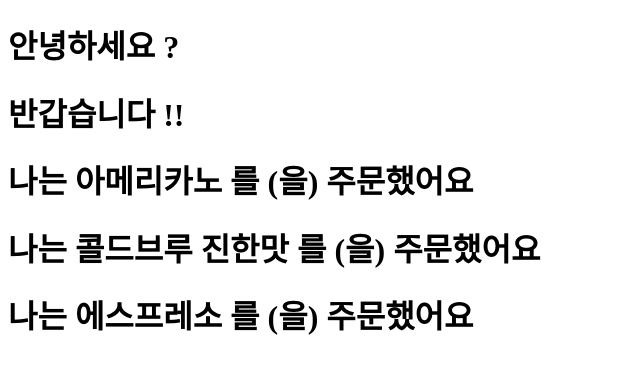
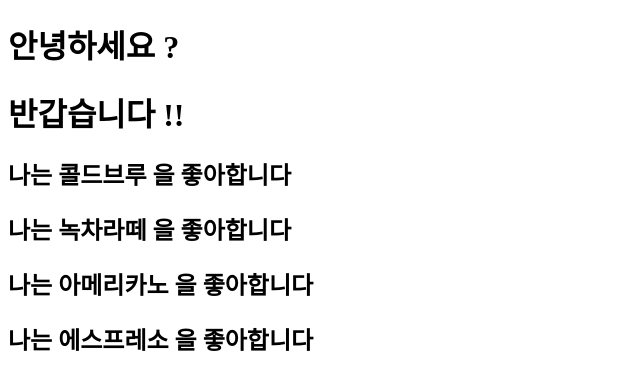
Before and after one commit to ksm0207/My_ReactWeb, a React (Create React App) app in the folder app/: page / in a window 1280 px wide. Shown: the top 390 px of the page, without its empty margins (0-640 px from the left). Built offline with nearby package versions, Linux system fonts and the light colour scheme.

Commit message:
Update App.js

```diff
--- a/app/src/App.js
+++ b/app/src/App.js
@@ -1,22 +1,23 @@
 import React from "react"
 
 
-function Coffee({coffee_menu}){
+function Coffee({name}){
+  return (
+    <h2>나는 {name} 을 좋아합니다</h2>
+  )
+}
 
-  return (
-    <h1> 나는  {coffee_menu} 를 (을) 주문했어요 </h1>
-  )
 
-}
 
 function App() {
   return (
     <div>
       <h1>안녕하세요 ? </h1>
       <h1>반갑습니다 !!</h1>
-      <Coffee coffee_menu ="아메리카노"></Coffee>
-      <Coffee coffee_menu ="콜드브루 진한맛"></Coffee>
-      <Coffee coffee_menu ="에스프레소"></Coffee>
+      <Coffee name ="콜드브루"></Coffee>
+      <Coffee name ="녹차라떼"></Coffee>
+      <Coffee name ="아메리카노"></Coffee>
+      <Coffee name ="에스프레소"></Coffee>
     </div>
 
   );
```
